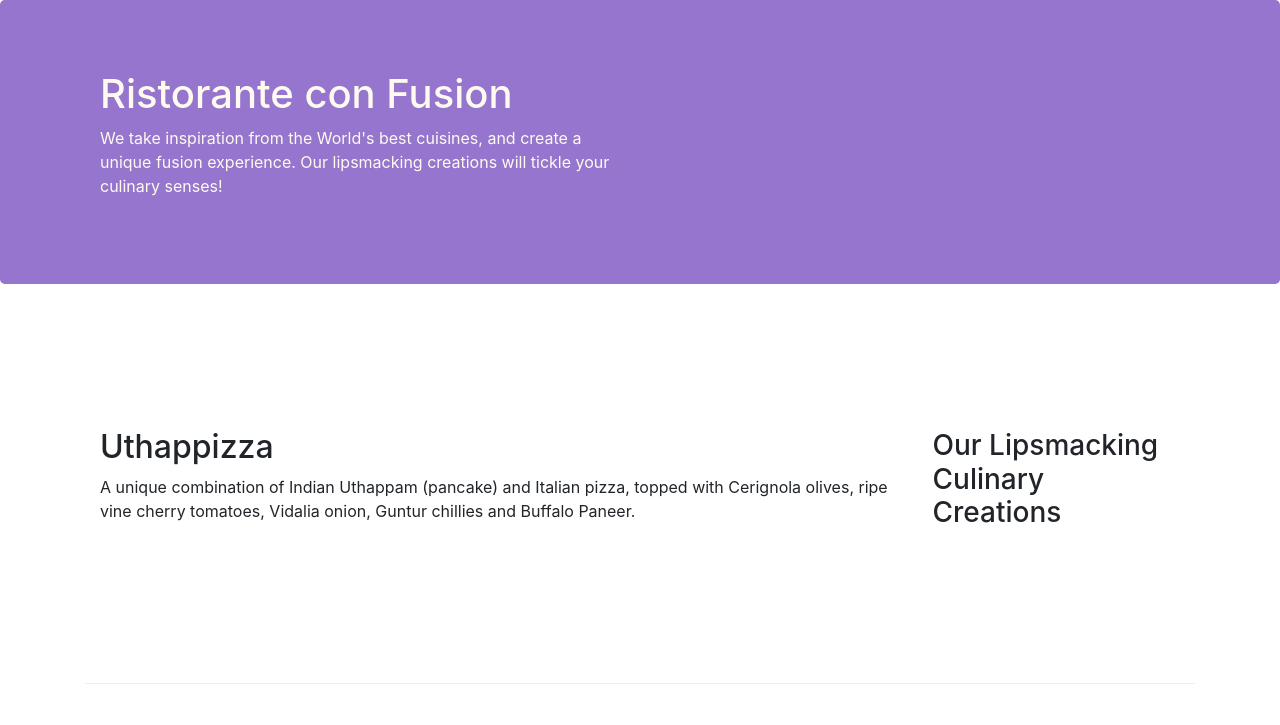
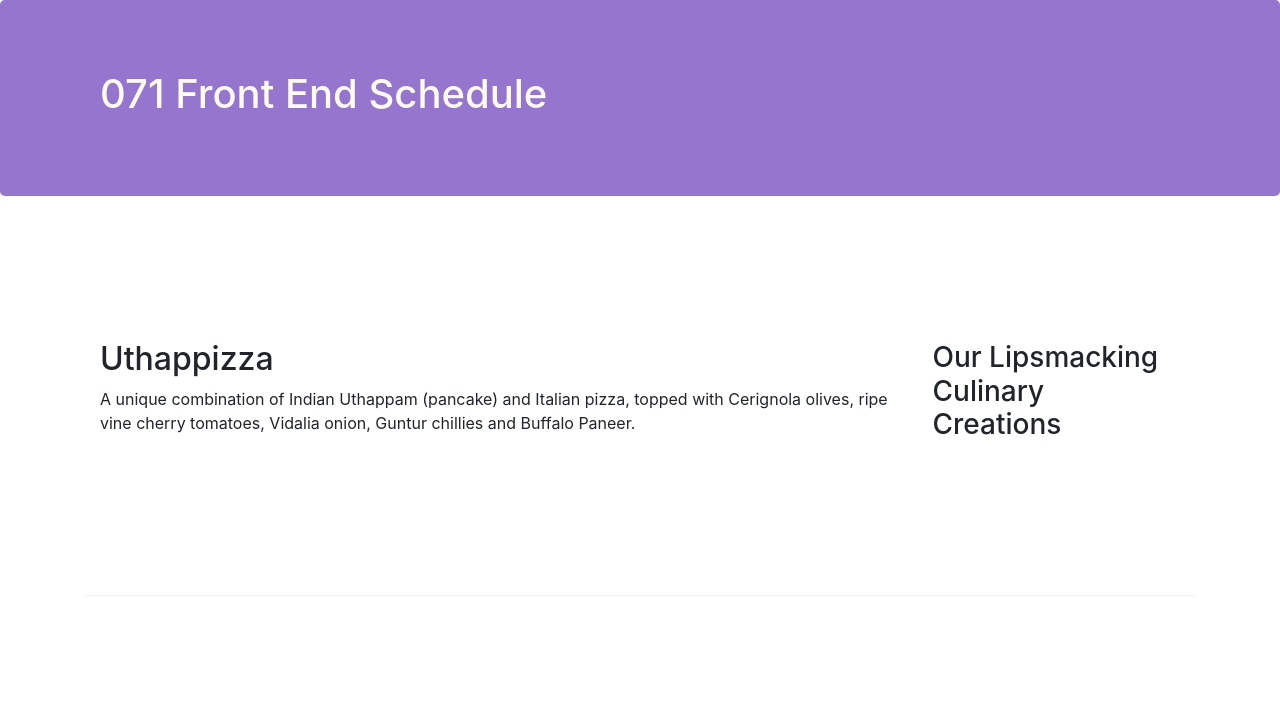
Before and after one commit to leepaw/export_jspdf, a website: page index.html in a window 1280 px wide. Shown: the top 725 px of the page. Drawn offline with nearby package versions, Linux system fonts and the light colour scheme.

Commit message:
minor change

```diff
--- a/index.html
+++ b/index.html
@@ -10,7 +10,7 @@
     <!-- Bootstrap CSS -->
     <link rel="stylesheet" href="node_modules/bootstrap/dist/css/bootstrap.min.css">
     <link rel="stylesheet" href="css/styles.css">
-    <title>Ristorante Con Fusion</title>
+    <title>071 Front End Schedule</title>
 </head>
 
 <body>
@@ -19,8 +19,7 @@
         <div class="container">
             <div class="row row-header">
                 <div class="col-12 col-sm-6">
-                    <h1>Ristorante con Fusion</h1>
-                    <p>We take inspiration from the World's best cuisines, and create a unique fusion experience. Our lipsmacking creations will tickle your culinary senses!</p>
+                    <h1>071 Front End Schedule</h1>
                 </div>
                 <div class="col-12 col-sm">
                 </div>
```
